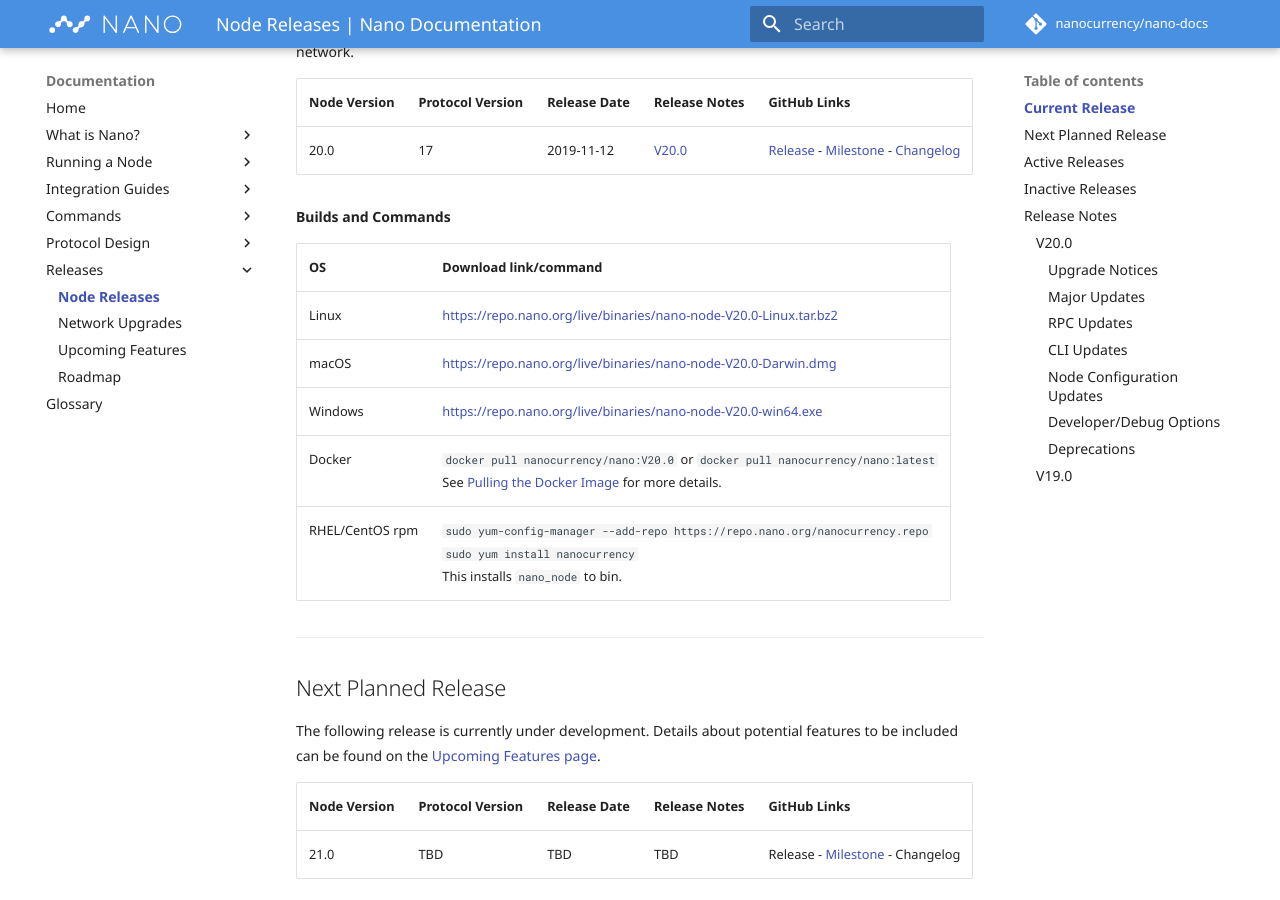
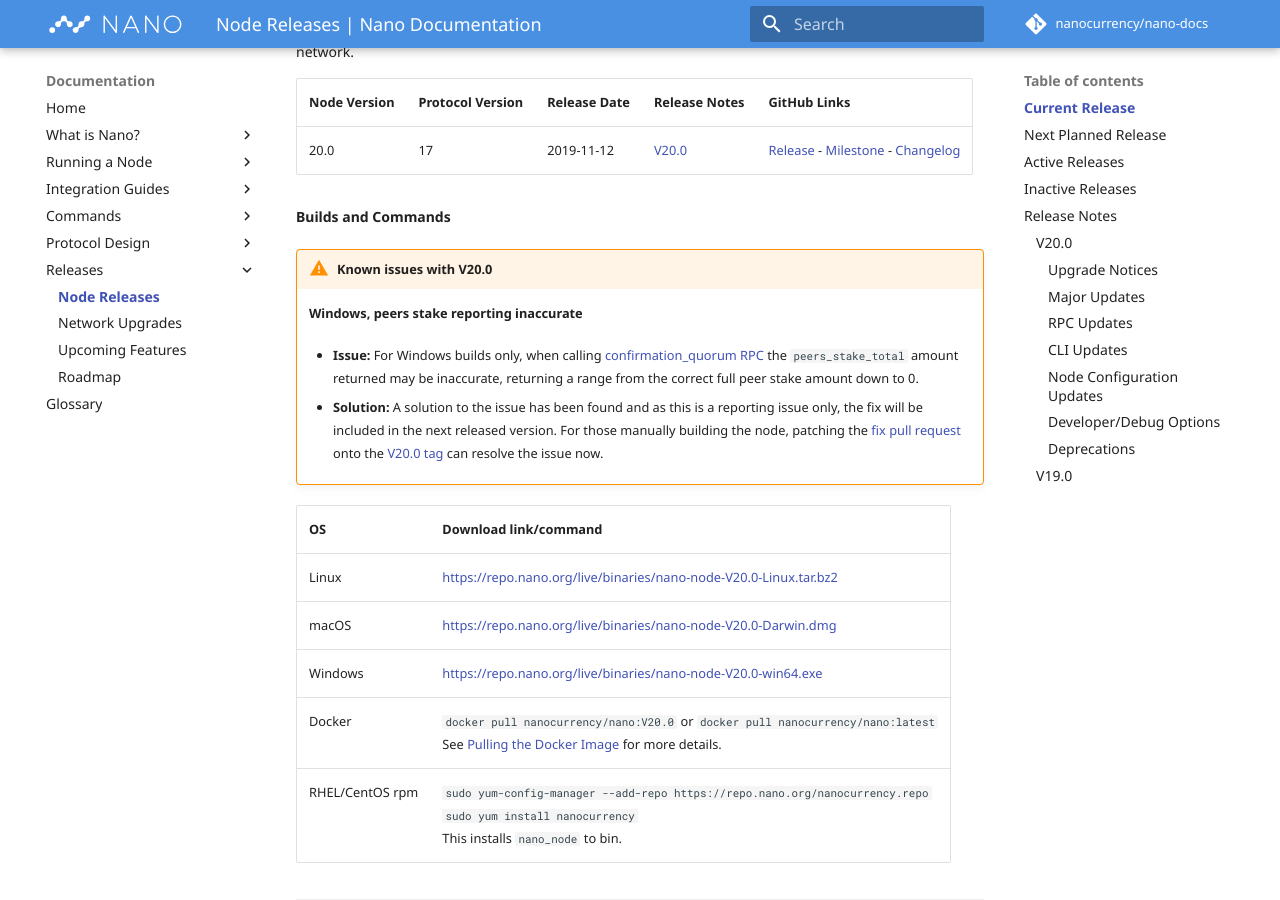
Before and after one commit to nanocurrency/nano-docs, an MkDocs documentation site: the page built from docs/releases/node-releases.md, in a window 1280 px wide and 900 px high, scrolled down 361 px. Built offline with MkDocs 1.6.1 and Material for MkDocs 9.7.7, drawn with Linux system fonts in a browser that asks for light colours; comment, search, counter and statistics services are not loaded.

Commit message:
Add known V20 issue with peer stake jumping

```diff
--- a/docs/releases/node-releases.md
+++ b/docs/releases/node-releases.md
@@ -13,6 +13,8 @@
 | 20.0         | 17               | 2019-11-12          | [V20.0](/releases/node-releases/#v200) | [Release](https://github.com/nanocurrency/nano-node/releases/tag/V20.0) - [Milestone](https://github.com/nanocurrency/nano-node/milestone/10) - [Changelog](https://github.com/nanocurrency/nano-node/compare/V19.0...V20.0) |
 
 **Builds and Commands**
+
+--8<-- "known-issues-v20.md"
 
 --8<-- "current-release-build-links.md"
 
--- a/docs/snippets/known-issues-v20.md
+++ b/docs/snippets/known-issues-v20.md
@@ -1,7 +1,7 @@
 !!! warning "Known issues with V20.0"
 
-    **Windows missing `zlib1.dll`**
+    **Windows, peers stake reporting inaccurate**
 
-    * **Issue:** The following error can be seen when attempting to run a full node on Windows: "The code execution cannot proceed because zlib1.dll was not found.". This is due to a missing file with the generated Windows binary.
+    * **Issue:** For Windows builds only, when calling [confirmation_quorum RPC](/commands/rpc-protocol/#confirmation_quorum) the `peers_stake_total` amount returned may be inaccurate, returning a range from the correct full peer stake amount down to 0.
 
-    * **Solution:** If you see this error, download `zlib1.dll` from [https://github.com/nanocurrency/nano-node/releases/download/V20.0/zlib1.dll](https://github.com/nanocurrency/nano-node/releases/download/V20.0/zlib1.dll) and add it to your install folder. The node should run properly after that. If you continue to have issues, join the [Discord](https://chat.nano.org) or [Node and Representative Management area of our forum](https://forum.nano.org/c/node-and-rep) for assistance.
+    * **Solution:** A solution to the issue has been found and as this is a reporting issue only, the fix will be included in the next released version. For those manually building the node, patching the [fix pull request](https://github.com/nanocurrency/nano-node/pull/2405) onto the [V20.0 tag](https://github.com/nanocurrency/nano-node/tree/V20.0) can resolve the issue now.
```
